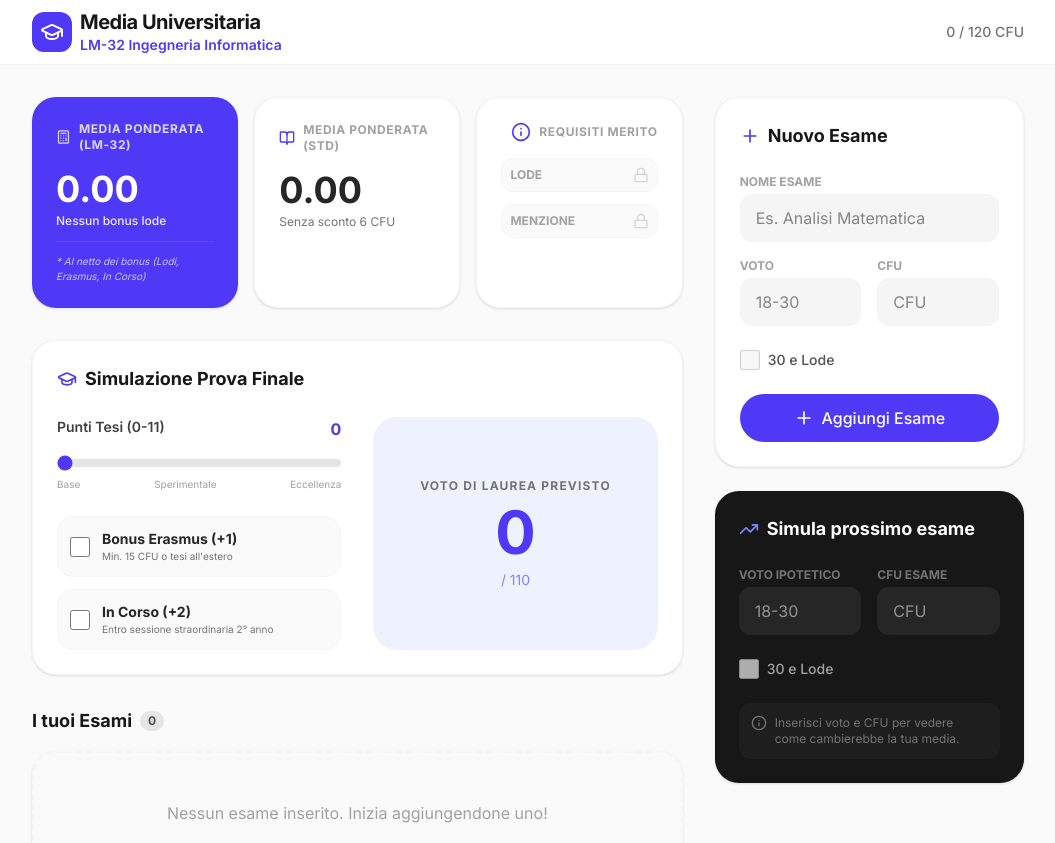
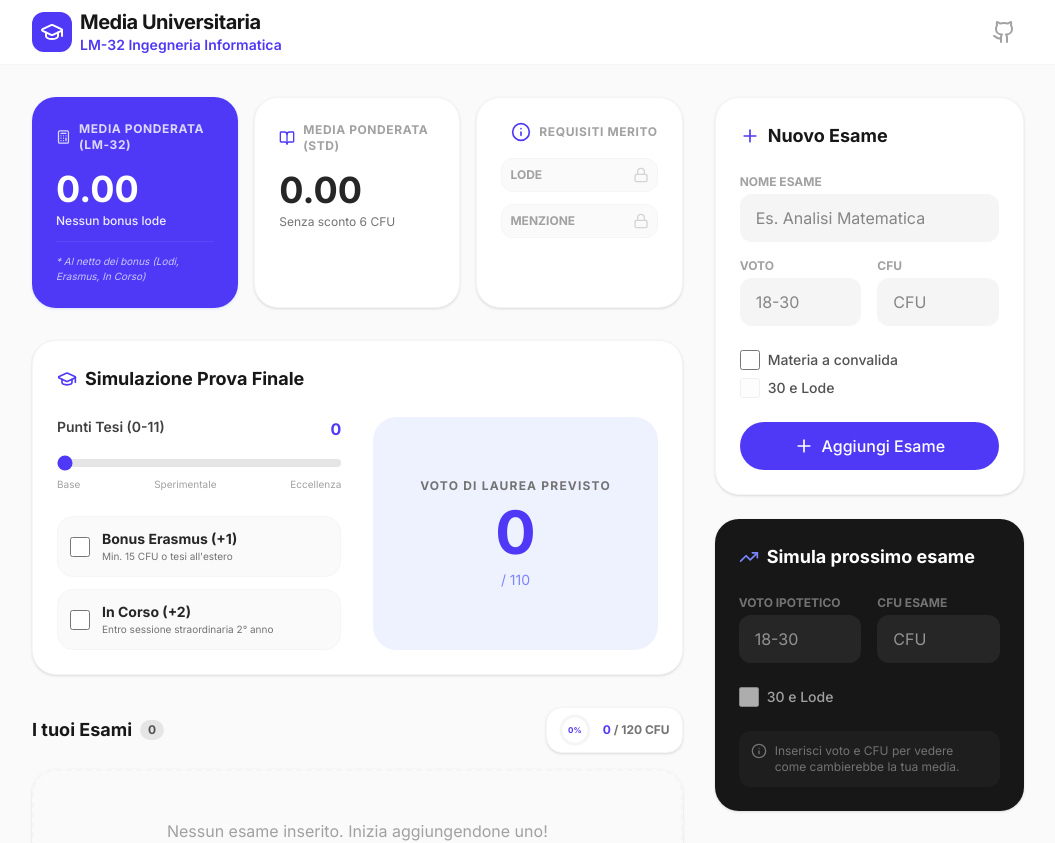
Before and after one commit to kalos98/calcolatore-media-lm32-unipa, a React (Vite) app: page / in a window 1280 px wide. Shown: the top 843 px of the page, without its empty margins (112-1167 px from the left). Built offline with nearby package versions, Linux system fonts and the light colour scheme; the HTML template or start-up script is replaced by a standard one.

Commit message:
Update: Conteggio CFU spostato, Supporto materie a convalida, Collegamento a Github

```diff
--- a/src/App.tsx
+++ b/src/App.tsx
@@ -4,7 +4,7 @@
  */
 
 import React, { useState, useEffect, useMemo } from 'react';
-import { Plus, Trash2, Calculator, GraduationCap, BookOpen, TrendingUp, Info, Check, Lock } from 'lucide-react';
+import { Plus, Trash2, Calculator, GraduationCap, BookOpen, TrendingUp, Info, Check, Lock, Github } from 'lucide-react';
 import { Exam, Stats } from './types';
 
 export default function App() {
@@ -16,6 +16,7 @@ export default function App() {
   const [grade, setGrade] = useState<string>('');
   const [isLode, setIsLode] = useState(false);
   const [cfu, setCfu] = useState<string>('');
+  const [isConvalida, setIsConvalida] = useState(false);
 
   // Simulation state
   const [simGrade, setSimGrade] = useState<string>('');
@@ -48,19 +49,20 @@ export default function App() {
 
     // Hardening: Input validation and sanitization
     const sanitizedName = name.trim().substring(0, 100);
-    const gradeNum = parseInt(grade);
+    const gradeNum = isConvalida ? 0 : parseInt(grade);
     const cfuNum = parseInt(cfu);
 
-    if (!sanitizedName || isNaN(gradeNum) || isNaN(cfuNum)) return;
-    if (gradeNum < 18 || gradeNum > 30) return;
+    if (!sanitizedName || (isNaN(gradeNum) && !isConvalida) || isNaN(cfuNum)) return;
+    if (!isConvalida && (gradeNum < 18 || gradeNum > 30)) return;
     if (cfuNum < 1 || cfuNum > 30) return;
 
     const newExam: Exam = {
       id: Date.now(),
       name: sanitizedName,
       grade: gradeNum,
-      is_lode: isLode && gradeNum === 30,
-      cfu: cfuNum
+      is_lode: !isConvalida && isLode && gradeNum === 30,
+      cfu: cfuNum,
+      isConvalida
     };
 
     const updatedExams = [...exams, newExam];
@@ -71,6 +73,7 @@ export default function App() {
     setGrade('');
     setCfu('');
     setIsLode(false);
+    setIsConvalida(false);
   };
 
   const deleteExam = (id: number) => {
@@ -95,15 +98,18 @@ export default function App() {
     }
 
     // 1. Find the lowest grade exam to apply the 6 CFU discount
+    // Important: ignore convalidated exams for average calculation
+    const gradableExams = examList.filter(e => !e.isConvalida);
+
     let lowestGrade = 31;
     let lowestExamIndex = -1;
 
-    examList.forEach((e, index) => {
+    gradableExams.forEach((e, index) => {
       if (e.grade < lowestGrade) {
         lowestGrade = e.grade;
         lowestExamIndex = index;
       } else if (e.grade === lowestGrade) {
-        if (lowestExamIndex === -1 || e.cfu > examList[lowestExamIndex].cfu) {
+        if (lowestExamIndex === -1 || e.cfu > gradableExams[lowestExamIndex].cfu) {
           lowestExamIndex = index;
         }
       }
@@ -116,7 +122,7 @@ export default function App() {
     let totalArithmetic = 0;
     let lodeCount = 0;
 
-    examList.forEach((e, index) => {
+    gradableExams.forEach((e, index) => {
       if (e.is_lode) lodeCount++;
 
       // Standard calculation
@@ -131,9 +137,11 @@ export default function App() {
       totalArithmetic += e.grade;
     });
 
+    const totalCfuAll = examList.reduce((acc, e) => acc + e.cfu, 0);
+
     const weightedAverage = totalCfuUnipa > 0 ? totalWeightedUnipa / totalCfuUnipa : 0;
     const standardWeightedAverage = totalCfuStandard > 0 ? totalWeightedStandard / totalCfuStandard : 0;
-    const arithmeticAverage = totalArithmetic / examList.length;
+    const arithmeticAverage = gradableExams.length > 0 ? totalArithmetic / gradableExams.length : 0;
     const graduationBase = (weightedAverage * 11) / 3;
 
     const lodeBonus = Math.min(3, lodeCount * 0.5);
@@ -144,7 +152,7 @@ export default function App() {
       standardWeightedAverage,
       arithmeticAverage,
       graduationBase,
-      totalCFU: totalCfuStandard,
+      totalCFU: totalCfuAll,
       lodeBonus,
       initialBase,
       isLodeEligible: initialBase >= 102,
@@ -187,8 +195,16 @@ export default function App() {
               <span className="text-indigo-600 font-semibold text-sm">LM-32 Ingegneria Informatica</span>
             </div>
           </div>
-          <div className="text-sm font-medium text-neutral-500">
-            {stats.totalCFU} / 120 CFU
+          <div className="flex items-center gap-4">
+            <a
+              href="https://github.com/kalos98/calcolatore-media-lm32-unipa"
+              target="_blank"
+              rel="noopener noreferrer"
+              className="p-2 text-neutral-400 hover:text-neutral-900 hover:bg-neutral-100 rounded-xl transition-all"
+              title="GitHub Repository"
+            >
+              <Github className="w-6 h-6" />
+            </a>
           </div>
         </div>
       </header>
@@ -322,6 +338,38 @@ export default function App() {
                   {exams.length}
                 </span>
               </h2>
+              <div className="flex items-center gap-3 bg-white px-3 py-1.5 rounded-2xl border border-neutral-100 shadow-sm">
+                <div className="relative w-8 h-8">
+                  <svg className="w-full h-full transform -rotate-90">
+                    <circle
+                      cx="16"
+                      cy="16"
+                      r="14"
+                      stroke="currentColor"
+                      strokeWidth="3"
+                      fill="transparent"
+                      className="text-neutral-100"
+                    />
+                    <circle
+                      cx="16"
+                      cy="16"
+                      r="14"
+                      stroke="currentColor"
+                      strokeWidth="3"
+                      fill="transparent"
+                      strokeDasharray={2 * Math.PI * 14}
+                      strokeDashoffset={2 * Math.PI * 14 * (1 - Math.min(stats.totalCFU / 120, 1))}
+                      className="text-indigo-600 transition-all duration-500"
+                    />
+                  </svg>
+                  <div className="absolute inset-0 flex items-center justify-center text-[8px] font-bold text-indigo-600">
+                    {Math.round(Math.min(stats.totalCFU / 120, 1) * 100)}%
+                  </div>
+                </div>
+                <div className="text-xs font-bold text-neutral-500">
+                  <span className="text-indigo-600">{stats.totalCFU}</span> / 120 CFU
+                </div>
+              </div>
             </div>
 
             {loading ? (
@@ -340,12 +388,12 @@ export default function App() {
                     className="m3-card-white py-4 flex items-center justify-between"
                   >
                     <div className="flex items-center gap-4 overflow-hidden">
-                      <div className="w-12 h-12 flex-shrink-0 bg-indigo-50 rounded-2xl flex items-center justify-center font-bold text-indigo-600 border border-indigo-100">
-                        {exam.grade}{exam.is_lode ? 'L' : ''}
+                      <div className={`w-12 h-12 flex-shrink-0 ${exam.isConvalida ? 'bg-neutral-100 text-neutral-400' : 'bg-indigo-50 text-indigo-600'} rounded-2xl flex items-center justify-center font-bold border ${exam.isConvalida ? 'border-neutral-200' : 'border-indigo-100'}`}>
+                        {exam.isConvalida ? 'C' : `${exam.grade}${exam.is_lode ? 'L' : ''}`}
                       </div>
                       <div className="min-w-0">
                         <h3 className="font-semibold text-neutral-800 truncate">{exam.name}</h3>
-                        <p className="text-sm text-neutral-500">{exam.cfu} CFU</p>
+                        <p className="text-sm text-neutral-500">{exam.cfu} CFU {exam.isConvalida && '• Convalida'}</p>
                       </div>
                     </div>
                     <button
@@ -392,8 +440,9 @@ export default function App() {
                     value={grade}
                     onChange={(e) => setGrade(e.target.value)}
                     placeholder="18-30"
-                    className="m3-input"
-                    required
+                    className="m3-input disabled:opacity-50 disabled:bg-neutral-50"
+                    required={!isConvalida}
+                    disabled={isConvalida}
                   />
                 </div>
                 <div>
@@ -409,16 +458,34 @@ export default function App() {
                   />
                 </div>
               </div>
-              <div className="flex items-center gap-2 py-2">
+              <div className="flex flex-col gap-2 py-2">
+                <div className="flex items-center gap-2">
+                  <input
+                    type="checkbox"
+                    id="convalida"
+                    checked={isConvalida}
+                    onChange={(e) => {
+                      setIsConvalida(e.target.checked);
+                      if (e.target.checked) {
+                        setGrade('');
+                        setIsLode(false);
+                      }
+                    }}
+                    className="w-5 h-5 rounded border-neutral-300 text-indigo-600 focus:ring-indigo-500"
+                  />
+                  <label htmlFor="convalida" className="text-sm font-medium text-neutral-600">Materia a convalida</label>
+                </div>
+                <div className="flex items-center gap-2">
                   <input
                     type="checkbox"
                     id="lode"
                     checked={isLode}
                     onChange={(e) => setIsLode(e.target.checked)}
-                  disabled={grade !== '30'}
-                  className="w-5 h-5 rounded border-neutral-300 text-indigo-600 focus:ring-indigo-500"
+                    disabled={grade !== '30' || isConvalida}
+                    className="w-5 h-5 rounded border-neutral-300 text-indigo-600 focus:ring-indigo-500 disabled:opacity-30"
                   />
-                <label htmlFor="lode" className="text-sm font-medium text-neutral-600">30 e Lode</label>
+                  <label htmlFor="lode" className="text-sm font-medium text-neutral-600 disabled:opacity-30">30 e Lode</label>
+                </div>
               </div>
               <button type="submit" className="m3-button-primary w-full flex items-center justify-center gap-2">
                 <Plus className="w-5 h-5" />
--- a/src/types.ts
+++ b/src/types.ts
@@ -4,6 +4,7 @@ export interface Exam {
   grade: number;
   is_lode: boolean;
   cfu: number;
+  isConvalida?: boolean;
 }
 
 export interface Stats {
```
Lines whose indentation alone changed are shown as unchanged.
